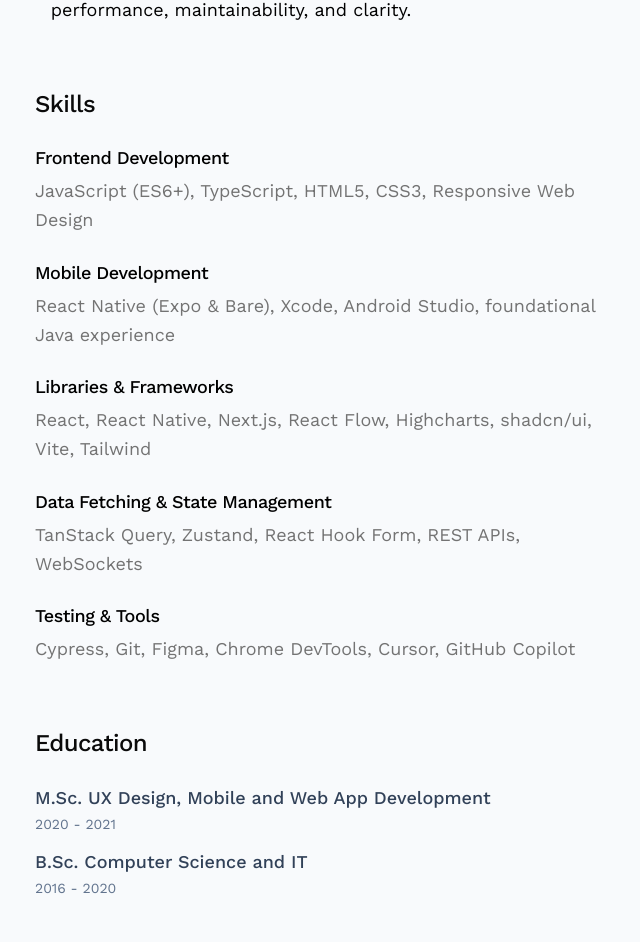
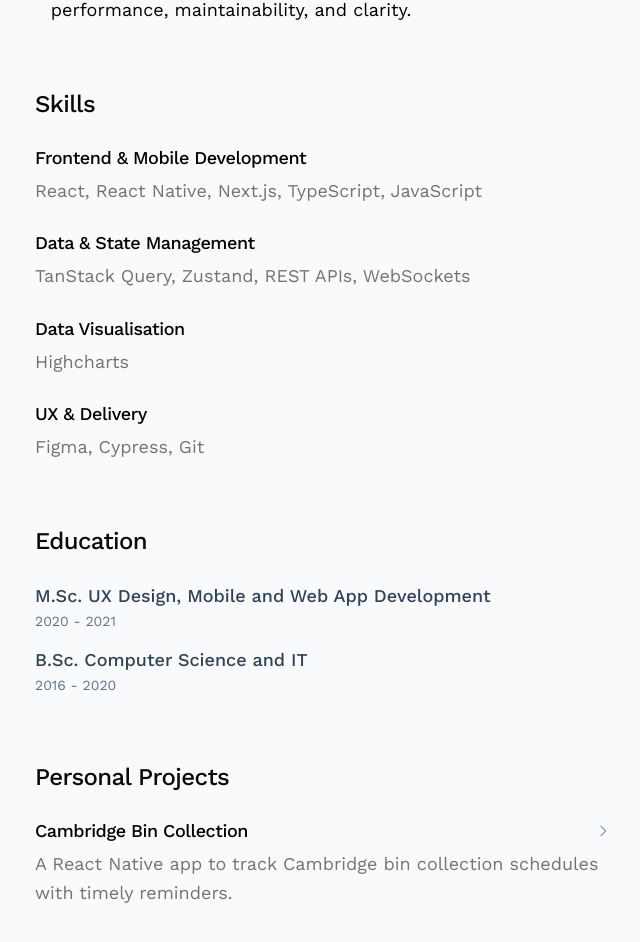
Before and after one commit to johncummins/portfolio, a Next.js app: page /about in a window 1280 px wide. Shown: the part 1253-2195 px from the top of the page, without its empty margins (317-957 px from the left). Built offline with nearby package versions, Linux system fonts and the light colour scheme.

Commit message:
Removed unnecessary  skills on about page

```diff
--- a/app/about/page.tsx
+++ b/app/about/page.tsx
@@ -100,50 +100,34 @@
           <div className="space-y-6">
             <div>
               <h3 className="text-lg font-medium text-black mb-1">
-                Frontend Development
+                Frontend &amp; Mobile Development
               </h3>
               <p className="text-muted-foreground">
-                JavaScript (ES6+), TypeScript, HTML5, CSS3, Responsive Web
-                Design
+                React, React Native, Next.js, TypeScript, JavaScript
               </p>
             </div>
 
             <div>
               <h3 className="text-lg font-medium text-black mb-1">
-                Mobile Development
+                Data &amp; State Management
               </h3>
               <p className="text-muted-foreground">
-                React Native (Expo & Bare), Xcode, Android Studio, foundational
-                Java experience
+                TanStack Query, Zustand, REST APIs, WebSockets
               </p>
             </div>
 
             <div>
               <h3 className="text-lg font-medium text-black mb-1">
-                Libraries & Frameworks
+                Data Visualisation
               </h3>
-              <p className="text-muted-foreground">
-                React, React Native, Next.js, React Flow, Highcharts, shadcn/ui,
-                Vite, Tailwind
-              </p>
+              <p className="text-muted-foreground">Highcharts</p>
             </div>
 
             <div>
               <h3 className="text-lg font-medium text-black mb-1">
-                Data Fetching & State Management
+                UX &amp; Delivery
               </h3>
-              <p className="text-muted-foreground">
-                TanStack Query, Zustand, React Hook Form, REST APIs, WebSockets
-              </p>
-            </div>
-
-            <div>
-              <h3 className="text-lg font-medium text-black mb-1">
-                Testing & Tools
-              </h3>
-              <p className="text-muted-foreground">
-                Cypress, Git, Figma, Chrome DevTools, Cursor, GitHub Copilot
-              </p>
+              <p className="text-muted-foreground">Figma, Cypress, Git</p>
             </div>
           </div>
         </section>
```
